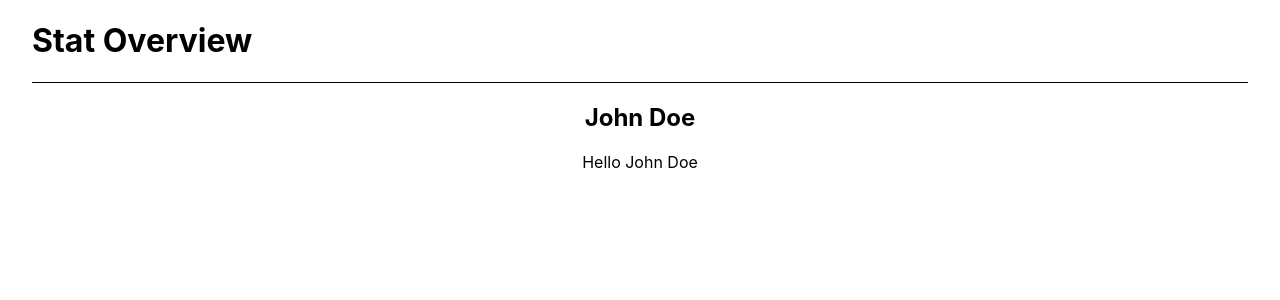
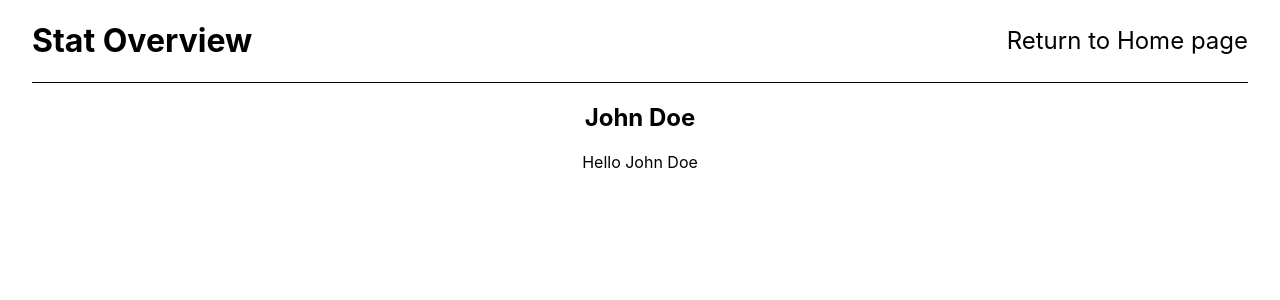
Before and after one commit to bradlet/thompson_learn_near_fe, a Next.js app: page /stats in a window 1280 px wide. Shown: the top 300 px of the page. Built offline with nearby package versions, Linux system fonts and the light colour scheme.

Commit message:
Setup ugly nav bar so I don't have to keep typing path

```diff
--- a/pages/index.tsx
+++ b/pages/index.tsx
@@ -1,6 +1,7 @@
 import type { NextPage } from 'next'
 import Head from 'next/head'
 import Image from 'next/image'
+import Link from 'next/link'
 import styles from '../styles/Home.module.css'
 
 const Home: NextPage = () => {
@@ -11,6 +12,11 @@ const Home: NextPage = () => {
         <meta name="description" content="Generated by create next app" />
         <link rel="icon" href="/favicon.ico" />
       </Head>
+
+      <header className='page_title bottom_border'>
+        <h1>Home</h1>
+        <Link href='/stats'><a className='header_link'>Stats Page</a></Link>
+      </header>
 
       <main className={styles.main}>
         <h1 className={styles.title}>
--- a/pages/stats.tsx
+++ b/pages/stats.tsx
@@ -3,6 +3,7 @@ import type { ApiData } from './api/hello';
 import { useEffect, useState } from 'react';
 import styles from '../styles/Stats.module.css';
 import DisplayStats from '../components/DisplayStats';
+import Link from 'next/link';
 
 const Stats: NextPage = () => {
     const [data, setData] = useState<ApiData | null>(null)
@@ -23,8 +24,9 @@ const Stats: NextPage = () => {
 
     return (
       <div className={styles.stat_overview}>
-          <div className={`${styles.page_title} ${styles.has_border}`}>
+          <div className={`page_title bottom_border`}>
               <h1>Stat Overview</h1>
+              <Link href="/"><a className='header_link'>Return to Home page</a></Link>
             </div>
         <h2>{data.name}</h2>
         <div>
--- a/styles/Home.module.css
+++ b/styles/Home.module.css
@@ -37,7 +37,7 @@
 }
 
 .main {
-  min-height: 100vh;
+  min-height: 90vh;
   padding: 4rem 0;
   flex: 1;
   display: flex;
--- a/styles/Stats.module.css
+++ b/styles/Stats.module.css
@@ -1,8 +1,3 @@
-.page_title {
-    display: block;
-    width: 100%;
-}
-
 .stat_overview {
     padding: 0 2rem;
     display: flex;
@@ -10,7 +5,3 @@
     justify-content: center;
     align-items: center;
 }
-
-.has_border {
-    border-bottom: 1px solid #000000;
-}
--- a/styles/globals.css
+++ b/styles/globals.css
@@ -14,3 +14,19 @@ a {
 * {
   box-sizing: border-box;
 }
+
+.page_title {
+  width: 100%;
+  display: flex;
+  flex-direction: row;
+  justify-content: space-between;
+}
+
+.bottom_border {
+  border-bottom: 1px solid #000000;
+}
+
+.header_link {
+  font-size: 1.5rem;
+  align-self: center;
+}
```
